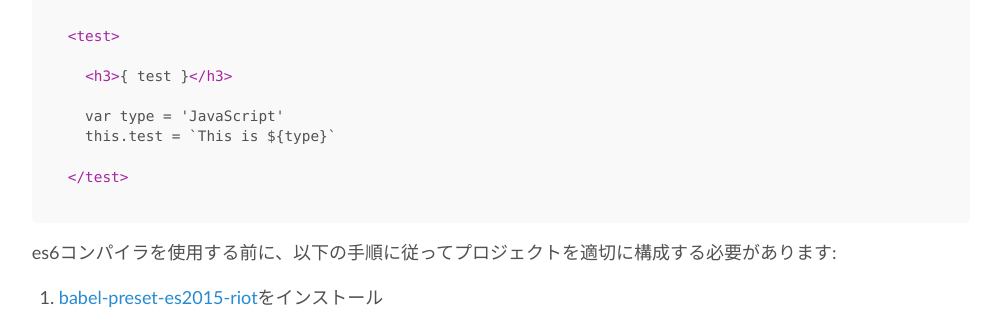
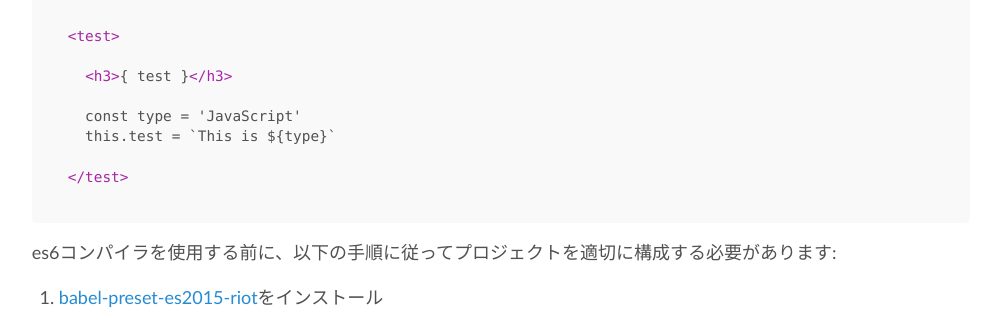
Before and after one commit to riot/riot.github.io, a Jekyll site: the page built from ja/guide/compiler.md, in a window 1280 px wide and 1400 px high, scrolled down 6732 px. Shown: the part 152-461 px from the top of the window, without its empty margins (139-1131 px from the left). Built offline with Jekyll 4.4.1, drawn with Linux system fonts in a browser that asks for light colours; nearby versions of some CDN libraries; some of the changed text lies outside the part shown.

Commit message:
Update release notes and guide in Japanese (#232)
* added: release note of ja

* docs: improve example code (#231) of ja

```diff
--- a/ja/guide/compiler.md
+++ b/ja/guide/compiler.md
@@ -270,7 +270,7 @@
 
   <h3>{ test }</h3>
 
-  var type = 'JavaScript'
+  const type = 'JavaScript'
   this.test = `This is ${type}`
 
 </test>
@@ -316,7 +316,7 @@
 
   <h3>{ test }</h3>
 
-  var test: string = 'JavaScript';
+  const test: string = 'JavaScript';
   this.test = test;
 
 </test>
```
Also changed, not shown: ja/release-notes.md (+6 -0 lines).
